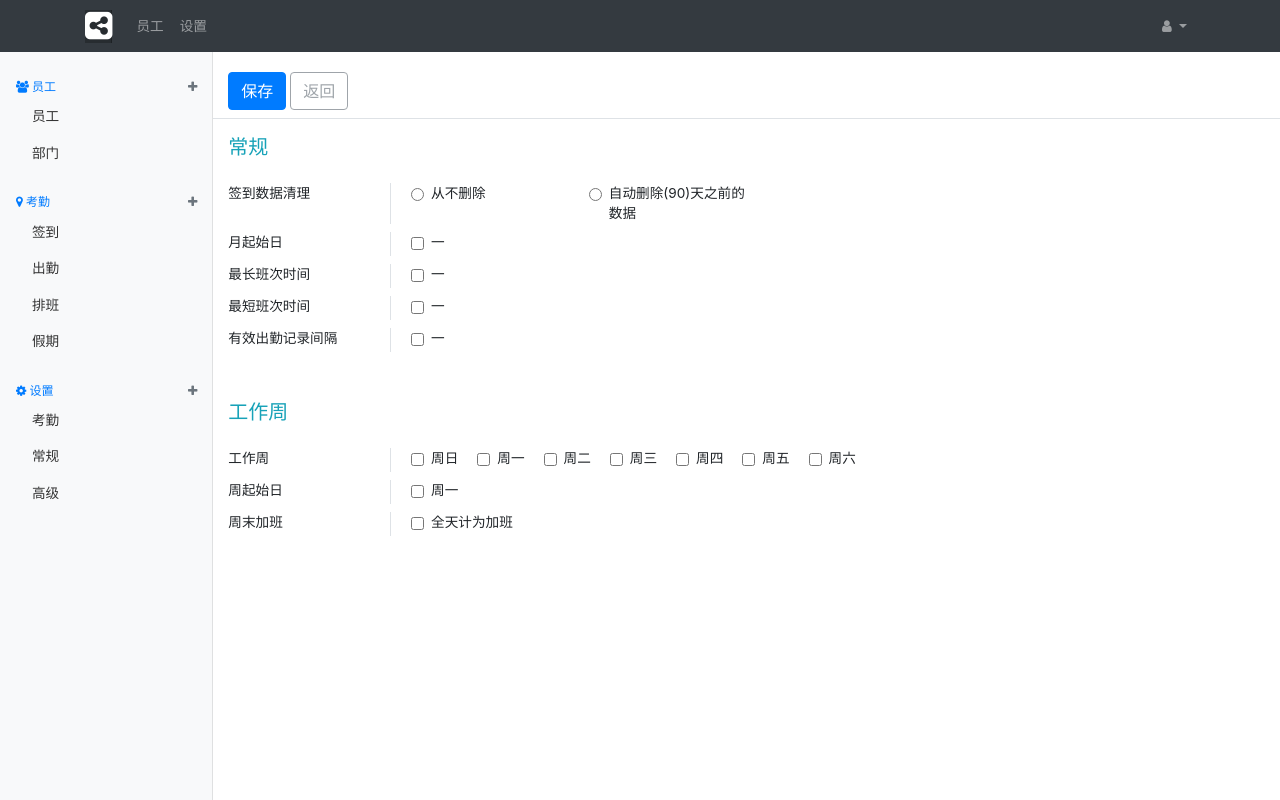
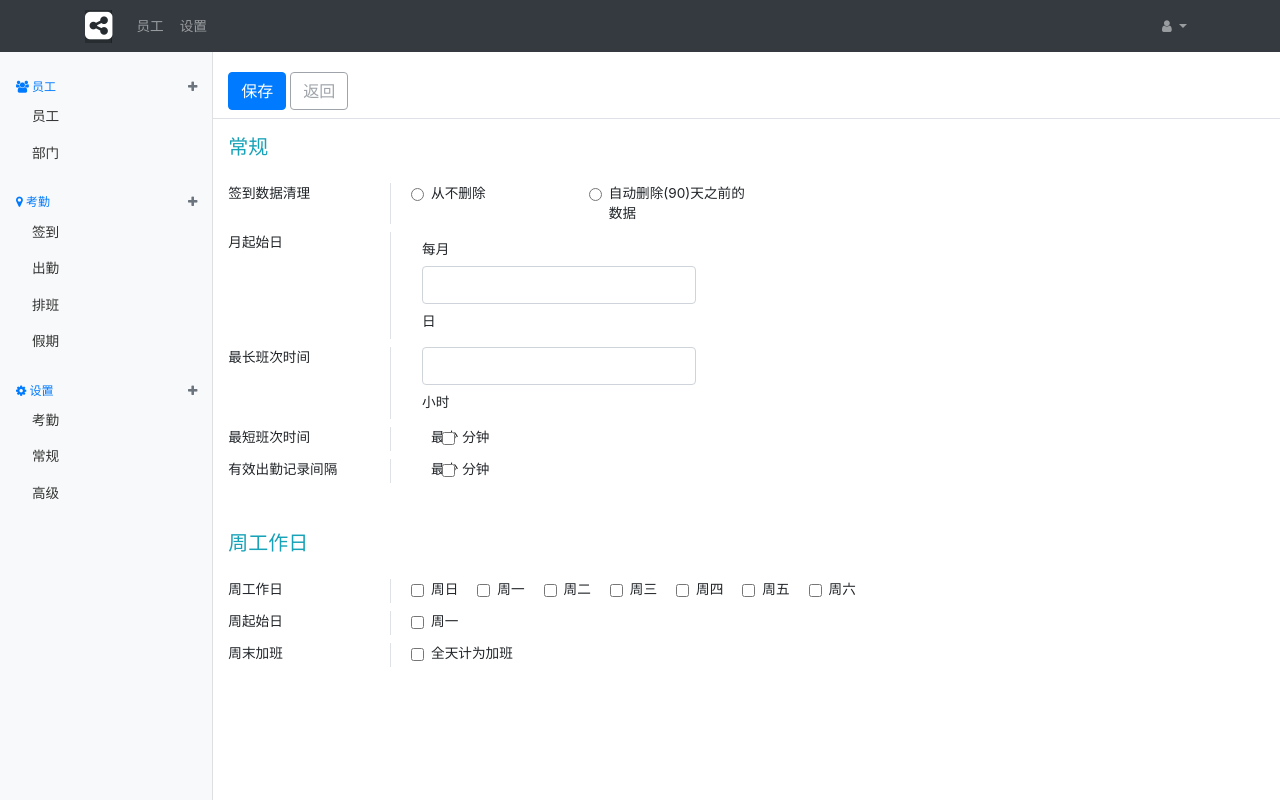
Before and after one commit to linuxsjun/assect, a Django app: template attendance/templates/attendance_conf.html in a window 1280 px wide. Run offline with Django 3.2, Linux system fonts and the light colour scheme; the template is opened without the code that fills it, so the values that code supplies are empty; some libraries are stand-ins or nearby versions.

Commit message:
Update wx sync update db

```diff
--- a/attendance/msslqdb.py
+++ b/attendance/msslqdb.py
@@ -1,5 +1,3 @@
-import pymssql
-
 def getmssqldb():
     dbsql={}
     dbsql['server'] = 'dba.jtanimation.com'
--- a/attendance/templates/attendance_conf.html
+++ b/attendance/templates/attendance_conf.html
@@ -44,39 +44,42 @@
                         </div>
                         <div class="row mb-2">
                             <div class="col-2 border-right mr-3">月起始日</div>
-                            <div class="custom-control custom-radio col-2">
-                                <input type="checkbox" class="form-check-input" id="weekstart" name="weekstart">
-                                <label for="weekstart" class="form-check-label">一</label>
+                            <div class="form-inline col-2">
+                                <label for="monthdate" class="col-form-label">每月</label>
+                                <input type="input" class="form-control" id="monthdate" name="weekstart">
+                                <label for="monthdate" class="col-form-label">日</label>
                             </div>
                         </div>
                         <div class="row mb-2">
                             <div class="col-2 border-right mr-3">最长班次时间</div>
-                            <div class="custom-control custom-radio col-2">
-                                <input type="checkbox" class="form-check-input" id="weekstart" name="weekstart">
-                                <label for="weekstart" class="form-check-label">一</label>
+                            <div class="form-inline col-2">
+                                <input type="input" class="form-control" id="weekstart" name="weekstart">
+                                <label for="weekstart" class="col-form-label">小时</label>
                             </div>
                         </div>
                         <div class="row mb-2">
                             <div class="col-2 border-right mr-3">最短班次时间</div>
                             <div class="custom-control custom-radio col-2">
+                                <label for="weekstart" class="form-check-label">最少</label>
                                 <input type="checkbox" class="form-check-input" id="weekstart" name="weekstart">
-                                <label for="weekstart" class="form-check-label">一</label>
+                                <label for="weekstart" class="form-check-label">分钟</label>
                             </div>
                         </div>
                         <div class="row mb-2">
                             <div class="col-2 border-right mr-3">有效出勤记录间隔</div>
                             <div class="custom-control custom-radio col-2">
+                                <label for="weekstart" class="form-check-label">最少</label>
                                 <input type="checkbox" class="form-check-input" id="weekstart" name="weekstart">
-                                <label for="weekstart" class="form-check-label">一</label>
+                                <label for="weekstart" class="form-check-label">分钟</label>
                             </div>
                         </div>
                         <div class="row mb-3 mt-5">
                             <div class="col-12">
-                                <h5 class="text-info">工作周</h5>
+                                <h5 class="text-info">周工作日</h5>
                             </div>
                         </div>
                         <div class="row mb-2">
-                            <div class="col-2 border-right mr-3">工作周</div>
+                            <div class="col-2 border-right mr-3">周工作日</div>
                             <div class="custom-control custom-radio col-auto">
                                 <input type="checkbox" class="form-check-input" id="week7" name="weekchooice">
                                 <label for="week7" class="form-check-label">周日</label>
--- a/base/views.py
+++ b/base/views.py
@@ -11,8 +11,6 @@ from hr.models import employee, user_sign_log
 
 def index(request):
     context = {}
-
-
     username = request.COOKIES.get('usercookie', None)
     if username:
         try:
@@ -87,7 +85,7 @@ def sign_view(request):
                 users = employee.objects.filter(userid=seluser)
                 if users:
                     u = users.first()
-                    rnd = seluser + str(time.time()) + str(random.randint(10000,20000))
+                    rnd = seluser + str(time.time()) + str(random.randint(10000, 20000))
                     strsession = hashlib.md5()
                     strsession.update(rnd.encode('utf-8'))
                     s = strsession.hexdigest()
--- a/hr/views.py
+++ b/hr/views.py
@@ -27,11 +27,11 @@ def hr_list(request):
             signuser = employee.objects.get(session=username)
         except Exception:
             context['userinfo'] = '用户'
-            return render(request, 'sign.html', context)
+            return redirect('/sign/')
         context['userinfo'] = signuser.name
     else:
         context['userinfo'] = '用户'
-        return render(request, 'sign.html', context)
+        return redirect('/sign/')
 
     # d = base_conf.objects.all().first()
     # ps = hr_department.objects.all().order_by('parentid','order')
--- a/hr/wxdef.py
+++ b/hr/wxdef.py
@@ -1,4 +1,7 @@
-import requests, json, time, datetime
+import requests
+import json
+import time
+import datetime
 
 from base.models import configs, wxsecret
 from hr.models import employee, extattr, department, employee_department
```
Also changed, not shown: attendance/views.py (+12 -7 lines).
